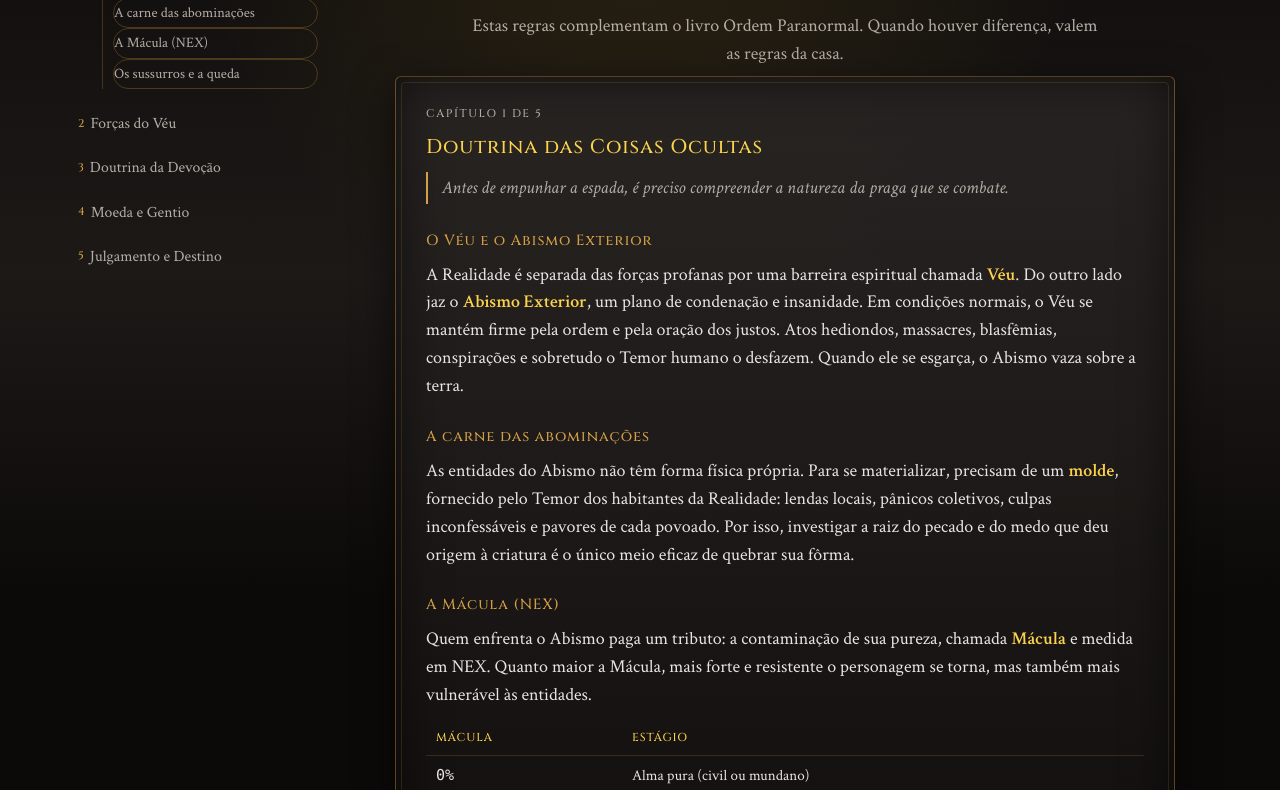
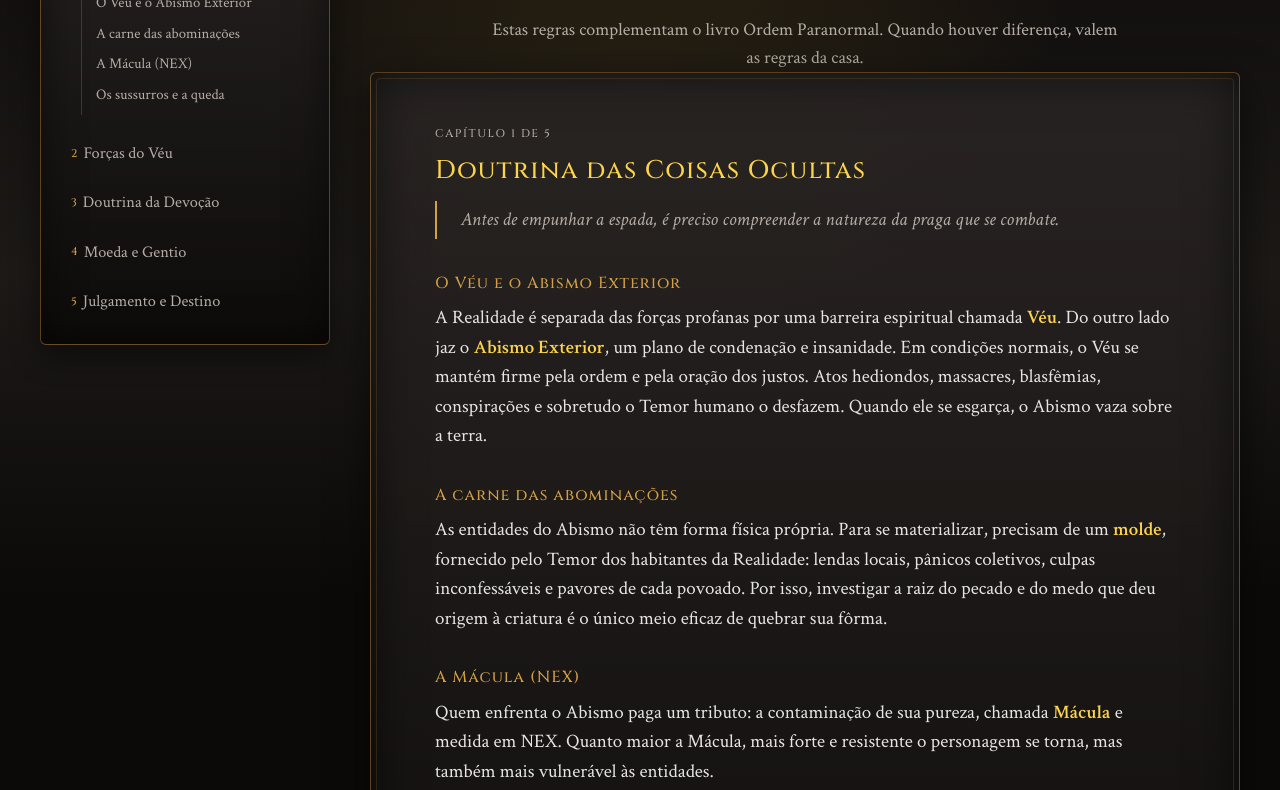
Before and after one commit to DuqueIguro/Malleus, a plain HTML site: page pages/regras.html in a window 1280 px wide. Shown: the part 206-996 px from the top of the page. Drawn offline with Linux system fonts and the light colour scheme; a web font is replaced by a local one.

Commit message:
Atualização de estilização da página de regras.

```diff
--- a/estilizacao/regras/regras.css
+++ b/estilizacao/regras/regras.css
@@ -1,6 +1,6 @@
 /* ============================================================
    REGRAS DA CASA
-   PC (≥ 1024px): índice lateral fixo e um capítulo por vez.
+   PC (≥ 1024px): painel lateral fixo e um capítulo por vez, ocupando a tela.
    Celular: capítulos em sequência, índice horizontal no topo.
    ============================================================ */
 
@@ -26,7 +26,7 @@ body {
   color: var(--texto); background: var(--pedra-0);
 }
 
-/* Fundo estático (sem animação, para leitura mais leve) */
+/* Fundo estático */
 .fundo {
   position: fixed; inset: 0; z-index: 0; pointer-events: none;
   background:
@@ -70,7 +70,7 @@ body {
   padding: 0 20px;
 }
 
-/* Índice: no celular, faixa horizontal rolável */
+/* Índice no celular: faixa horizontal rolável */
 .nav-caps {
   position: sticky; top: 61px; z-index: 5;
   background: rgba(12, 10, 9, .94);
@@ -83,20 +83,20 @@ body {
   display: flex; gap: 8px; overflow-x: auto; scrollbar-width: thin;
 }
 .nav-caps li { flex: 0 0 auto; }
-.nav-caps a {
+.nav-caps > ol > li > a {
   display: flex; align-items: center; gap: 6px; white-space: nowrap;
-  padding: 6px 12px; border-radius: 999px;
+  padding: 6px 14px; border-radius: 999px;
   border: 1px solid rgba(180, 130, 50, .35);
   color: var(--texto-suave); text-decoration: none; font-size: .9rem;
 }
-.nav-caps a .n {
+.nav-caps > ol > li > a .n {
   font-family: var(--titulo); font-size: .7rem; color: var(--ouro-2);
 }
-.nav-caps a:hover { color: var(--ouro); border-color: var(--ouro); }
-.nav-caps a[aria-current="true"] {
+.nav-caps > ol > li > a:hover { color: var(--ouro); border-color: var(--ouro); }
+.nav-caps > ol > li > a[aria-current="true"] {
   color: #1c1917; background: var(--ouro); border-color: var(--ouro);
 }
-.nav-caps a[aria-current="true"] .n { color: #1c1917; }
+.nav-caps > ol > li > a[aria-current="true"] .n { color: #1c1917; }
 .subnav { display: none; }
 
 .principal { min-width: 0; padding-top: 24px; }
@@ -120,7 +120,7 @@ h1 {
 .capitulo {
   scroll-margin-top: 130px;
   margin: 28px auto 0; max-width: 780px;
-  padding: 28px 30px 24px; border-radius: 6px;
+  padding: 32px 36px 28px; border-radius: 6px;
   border: 1px solid var(--ouro-borda);
   background: linear-gradient(180deg, rgba(41, 37, 36, .92), rgba(12, 10, 9, .94));
   box-shadow: inset 0 0 50px rgba(0, 0, 0, .6), 0 12px 40px rgba(0, 0, 0, .55);
@@ -131,12 +131,12 @@ h1 {
   border: 1px solid rgba(217, 170, 70, .14); border-radius: 4px; pointer-events: none;
 }
 .numero {
-  margin: 0 0 4px; font-family: var(--titulo); font-size: .7rem; letter-spacing: .14em;
+  margin: 0 0 6px; font-family: var(--titulo); font-size: .7rem; letter-spacing: .14em;
   text-transform: uppercase; color: var(--texto-suave);
 }
 .capitulo h2 {
   font-family: var(--titulo); font-weight: 500; font-size: 1.25rem; letter-spacing: .04em;
-  color: var(--ouro); margin: 0 0 6px; line-height: 1.3;
+  color: var(--ouro); margin: 0 0 8px; line-height: 1.3;
 }
 .capitulo h3 {
   font-family: var(--titulo); font-weight: 500; font-size: .92rem; letter-spacing: .06em;
@@ -147,13 +147,15 @@ h1 {
 .capitulo li { margin-bottom: 6px; }
 .capitulo strong { color: var(--ouro); font-weight: 600; }
 
+/* Aforismo: mais espaço entre a barra dourada e o texto */
 .aforismo-cap {
   font-style: italic; color: var(--texto-suave);
-  border-left: 2px solid var(--ouro-2); padding: 2px 0 2px 14px; margin: 12px 0 18px !important;
+  border-left: 2px solid var(--ouro-2);
+  padding: 4px 0 4px 24px; margin: 14px 0 22px !important;
 }
 
 .caixa {
-  margin: 16px 0; padding: 14px 16px; border-radius: 4px;
+  margin: 16px 0; padding: 16px 20px; border-radius: 4px;
   background: rgba(12, 10, 9, .6); border: 1px solid rgba(180, 130, 50, .3);
 }
 .caixa h4 {
@@ -165,13 +167,13 @@ h1 {
 .formula {
   font-family: ui-monospace, Menlo, Consolas, monospace; font-size: .85rem;
   color: var(--ouro); background: rgba(0, 0, 0, .35);
-  padding: 10px 14px; border-radius: 4px; margin: 8px 0 14px; overflow-x: auto;
+  padding: 10px 16px; border-radius: 4px; margin: 8px 0 14px; overflow-x: auto;
 }
 .mono { font-family: ui-monospace, Menlo, Consolas, monospace; }
 
 .tabela-wrap { overflow-x: auto; margin: 10px 0 16px; }
 table { width: 100%; border-collapse: collapse; font-size: .94rem; }
-th, td { text-align: left; padding: 8px 10px; border-bottom: 1px solid rgba(120, 90, 40, .35); vertical-align: top; }
+th, td { text-align: left; padding: 8px 12px; border-bottom: 1px solid rgba(120, 90, 40, .35); vertical-align: top; }
 th {
   font-family: var(--titulo); font-weight: 500; font-size: .72rem; letter-spacing: .08em;
   text-transform: uppercase; color: var(--ouro);
@@ -187,63 +189,80 @@ th {
 .rodape-regras p { color: var(--texto-suave); margin: 0 0 14px; }
 
 /* ============================================================
-   PC: uma seção por vez, índice lateral com subíndice
+   PC: painel lateral e um capítulo por vez, ocupando a tela
    ============================================================ */
 @media (min-width: 1024px) {
   .layout {
     display: grid;
-    grid-template-columns: 250px minmax(0, 1fr);
+    grid-template-columns: 290px minmax(0, 1fr);
     gap: 40px;
     align-items: start;
-    padding: 0 28px;
+    max-width: 1560px;
+    padding: 0 40px;
   }
+
+  /* Painel lateral: cartão completo, ancorado à altura da tela */
   .nav-caps {
-    position: sticky; top: 76px;
-    margin: 0; padding: 0; border: 0; background: none;
-    max-height: calc(100vh - 100px); overflow-y: auto;
+    position: sticky; top: 88px;
+    margin: 0; padding: 22px 18px 20px;
+    background: linear-gradient(180deg, rgba(41, 37, 36, .85), rgba(12, 10, 9, .9));
+    border: 1px solid var(--ouro-borda); border-radius: 6px;
+    box-shadow: inset 0 0 40px rgba(0, 0, 0, .5), 0 10px 30px rgba(0, 0, 0, .45);
+    max-height: calc(100vh - 110px); overflow-y: auto;
   }
   .nav-titulo {
-    display: block; margin: 24px 0 12px; font-family: var(--titulo); font-size: .72rem;
+    display: block; margin: 0 0 14px 8px; font-family: var(--titulo); font-size: .72rem;
     letter-spacing: .14em; text-transform: uppercase; color: var(--ouro);
   }
-  .nav-caps ol {
-    flex-direction: column; overflow: visible; gap: 4px;
-  }
+  .nav-caps ol { flex-direction: column; overflow: visible; gap: 4px; }
   .nav-caps li { flex: none; }
+
   .nav-caps > ol > li > a {
-    border: 0; border-radius: 4px; padding: 8px 10px;
-    font-size: .98rem; color: var(--texto-suave);
+    border: 0; border-radius: 4px; padding: 10px 12px;
+    font-size: 1.02rem; color: var(--texto-suave);
   }
   .nav-caps > ol > li > a[aria-current="true"] {
-    background: rgba(251, 191, 36, .12); color: var(--ouro); border: 0;
+    background: rgba(251, 191, 36, .12); color: var(--ouro);
     box-shadow: inset 3px 0 0 var(--ouro);
   }
   .nav-caps > ol > li > a[aria-current="true"] .n { color: var(--ouro); }
 
+  /* Subíndice: lista simples, sem bordas de pílula */
   .subnav {
-    display: none; list-style: none; margin: 4px 0 10px 34px; padding: 0 0 0 10px;
+    display: none; list-style: none; margin: 2px 0 12px 22px; padding: 4px 0 4px 14px;
     border-left: 1px solid rgba(180, 130, 50, .3);
   }
   .subnav.visivel { display: block; }
+  .subnav li { margin: 0; }
   .subnav a {
-    display: block; padding: 3px 0; font-size: .9rem; color: var(--texto-suave);
-    text-decoration: none;
+    display: block; padding: 4px 0; font-size: .92rem; color: var(--texto-suave);
+    text-decoration: none; border: 0; border-radius: 0;
   }
   .subnav a:hover { color: var(--ouro); }
 
-  /* Só um capítulo visível por vez */
+  /* Só um capítulo visível por vez, ocupando a coluna */
   body.modo-foco .capitulo { display: none; }
   body.modo-foco .capitulo.ativo { display: block; animation: entrar .35s ease; }
-  body.modo-foco .capitulo { margin-top: 0; }
-  body.modo-foco .topo-regras { padding-top: 8px; }
+  body.modo-foco .capitulo {
+    max-width: none; margin: 0;
+    padding: 52px 64px 44px;
+    font-size: 19px;
+  }
+  body.modo-foco .capitulo h2 { font-size: 1.6rem; }
+  body.modo-foco .capitulo h3 { font-size: 1rem; margin-top: 32px; }
+  body.modo-foco .topo-regras { padding: 8px 0 0; }
+  body.modo-foco .topo-regras h1 { font-size: clamp(2.6rem, 4vw, 3.6rem); }
+  body.modo-foco .principal { padding-top: 28px; }
 
   .paginacao {
     display: flex; align-items: center; justify-content: space-between; gap: 16px;
-    max-width: 780px; margin: 28px auto 0;
+    margin: 28px 0 0;
   }
   body.modo-foco .paginacao { display: flex; }
+  body.modo-foco .rodape-regras { max-width: none; }
+
   .btn-pag {
-    font: inherit; font-size: .9rem; padding: 8px 16px; cursor: pointer;
+    font: inherit; font-size: .95rem; padding: 10px 20px; cursor: pointer;
     color: var(--texto); background: rgba(12, 10, 9, .85);
     border: 1px solid var(--ouro-borda); border-radius: 4px;
     transition: border-color .2s, color .2s;
```
